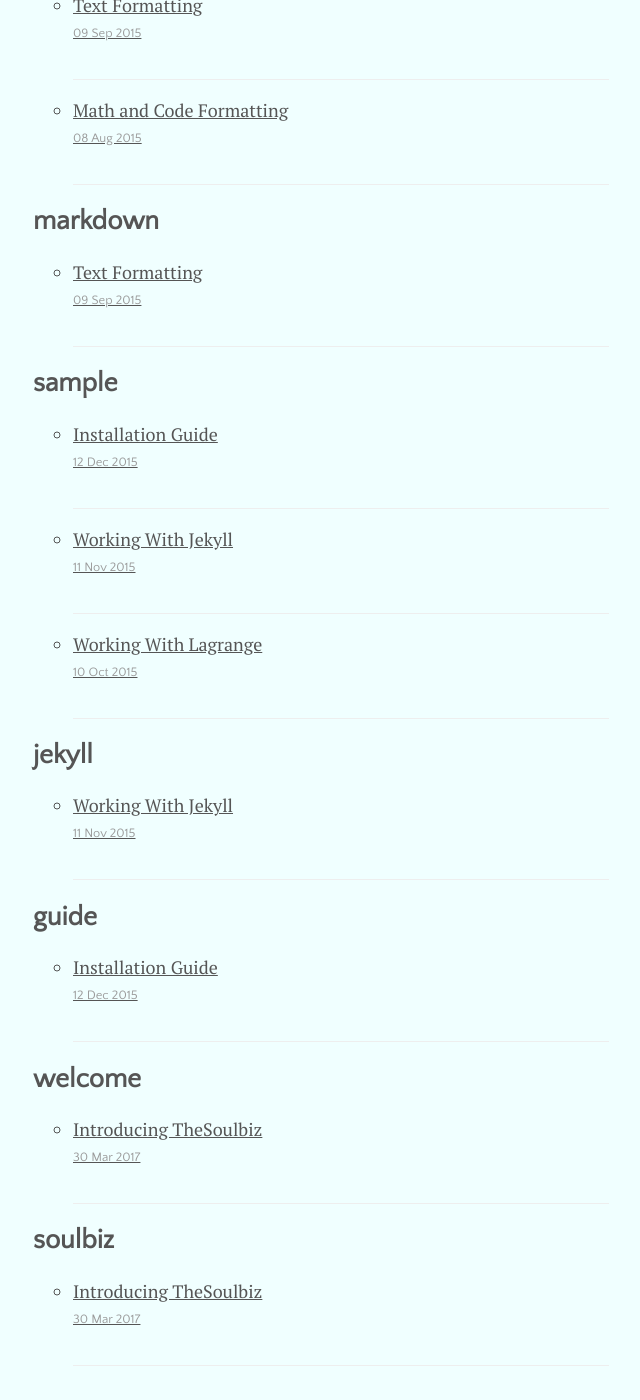
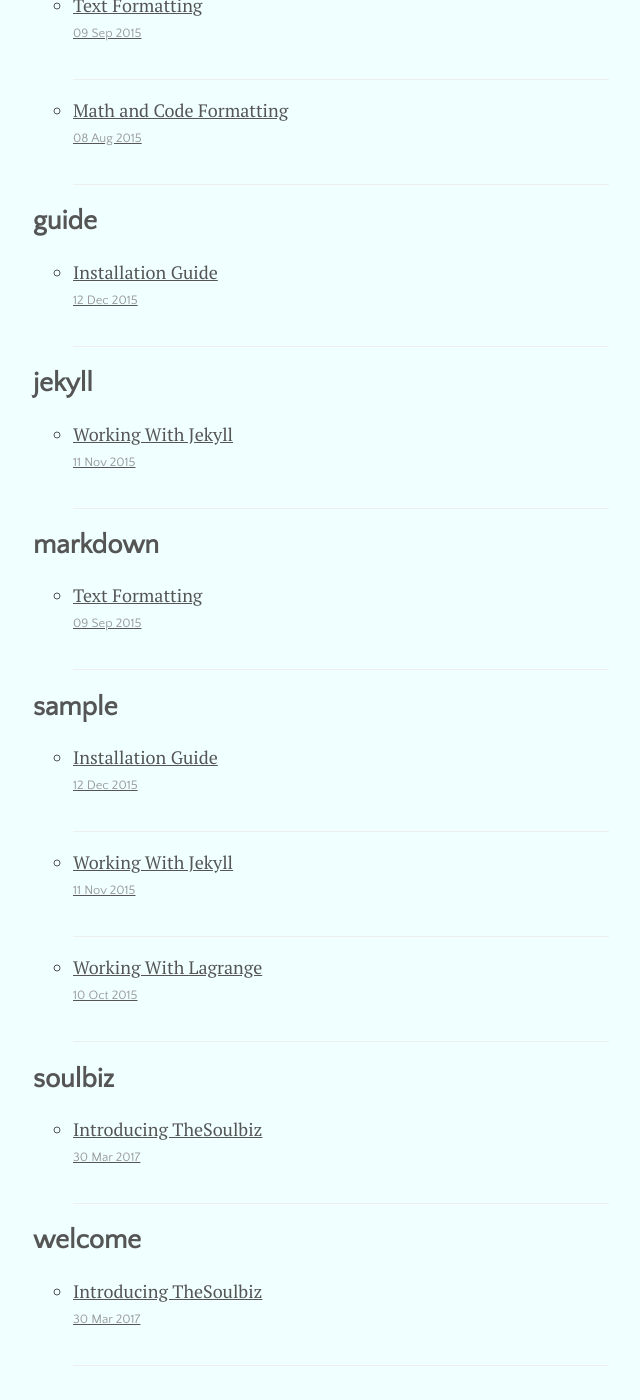
Before and after one commit to soulbiz/soulbiz.github.io, a Jekyll site: the page built from menu/taglist.md, in a window 1280 px wide and 1400 px high, scrolled down 1059 px. Shown: the whole window, without its empty margins (319-959 px from the left). Built offline with Jekyll 4.4.1, drawn with Linux system fonts in a browser that asks for light colours; nearby versions of some CDN libraries; some of the changed text lies outside the part shown.

Commit message:
added sort on tags

```diff
--- a/menu/taglist.md
+++ b/menu/taglist.md
@@ -4,8 +4,9 @@
 ---
 
 <div>
+  {% assign sorted-tags = site.tags | sort %}
   <div class="tags-full-list">
-    {% for tag in site.tags %}
+    {% for tag in sorted-tags %}
 		<a href="/menu/taglist#{{ tag[0] | slugify }}" class="simple-tag">
 			<i class="fa fa-tag" aria-hidden="true">
 				{{ tag[0] }}
@@ -15,7 +16,7 @@
   </div>
 
   <div class="tags-postlist">
-    {% for tag in site.tags %}
+    {% for tag in sorted-tags %}
     <h2 id="{{ tag[0] | slugify }}">{{ tag[0] }}</h2>
 
     <ul>
```
Also changed, not shown: 1 other file.
